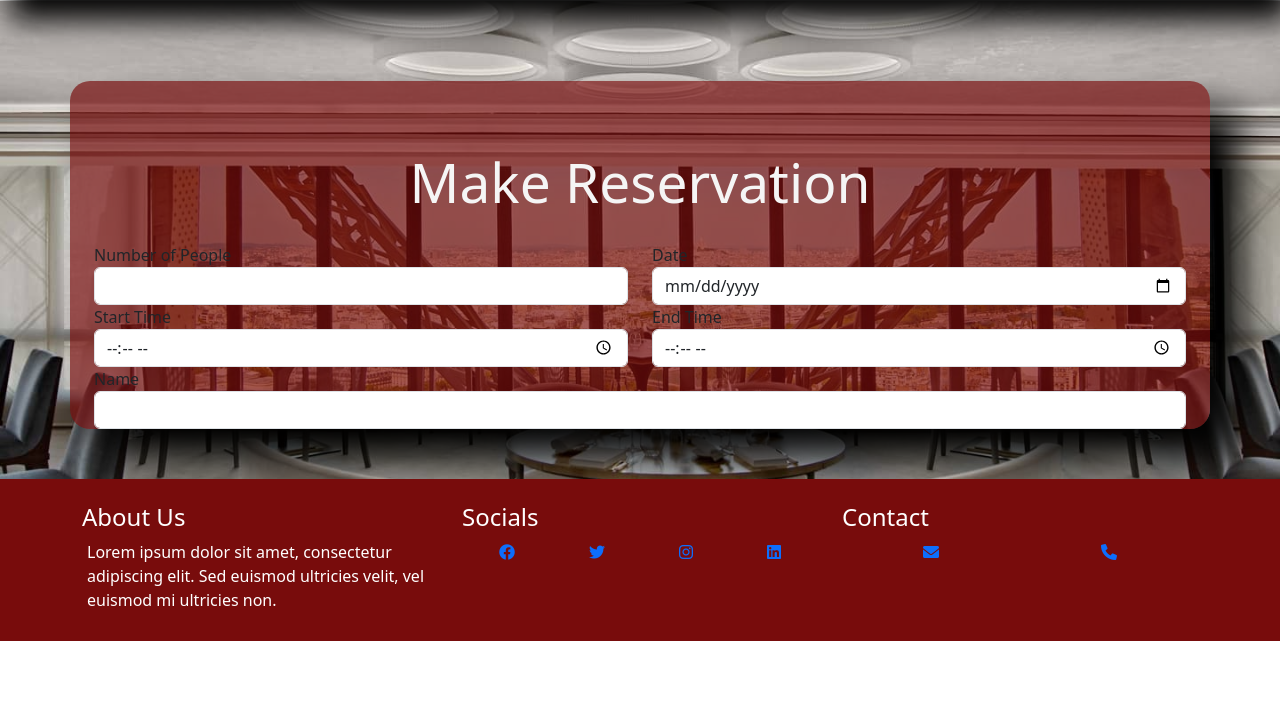
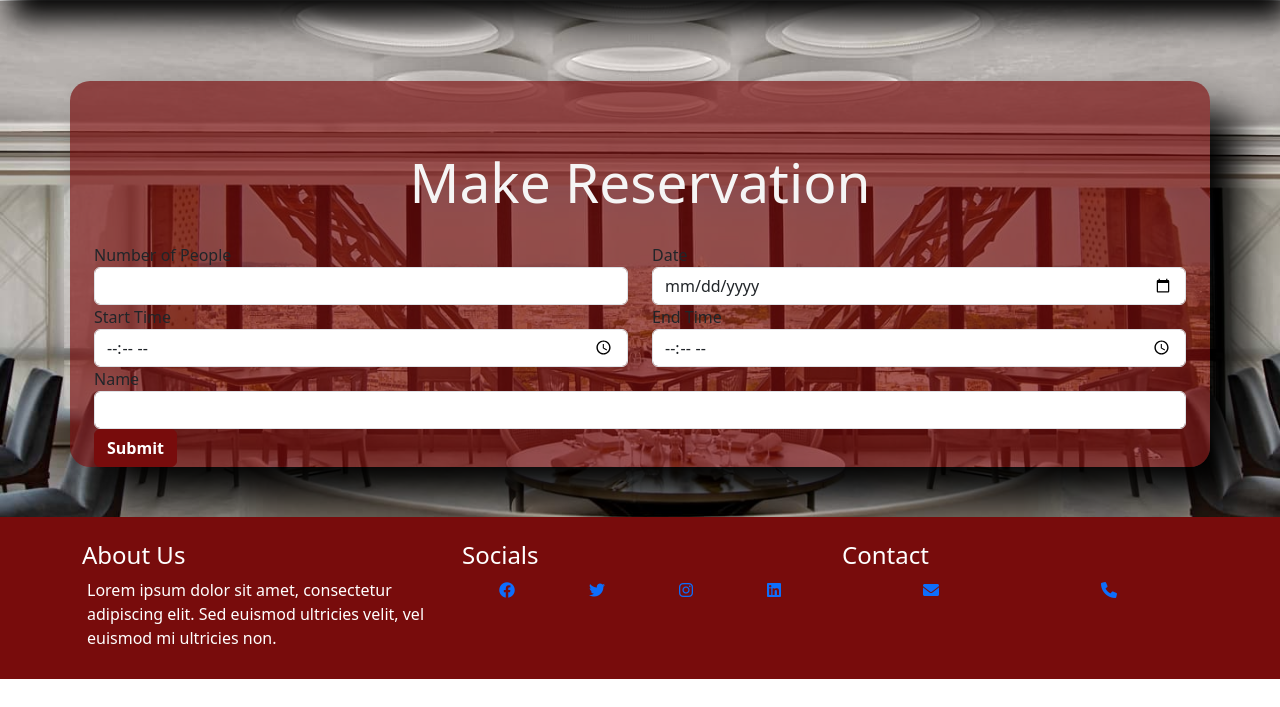
Before and after one commit to Mohamedaliabdikarim/RBS, a Django app: page /make_reservation/ in a window 1280 px wide. Shown: the part 58-765 px from the top of the page. Run offline with Django 5.2, Linux system fonts and the light colour scheme; a user stored in the database is signed in.

Commit message:
added sumbit button tor reservtion

```diff
--- a/booking/templates/make_reservation.html
+++ b/booking/templates/make_reservation.html
@@ -1,7 +1,5 @@
 {% extends 'base.html' %}
 {% block content %}
-
-
 <section class="full">
     <div class="container containerr">
 
@@ -44,9 +42,10 @@
             <input type="text" class="form-control" id="name" name="name" required>
         </div>
 
+        <button type="submit" class="btn btn-primary">Submit</button>
+    </form>
 </div>
 </div>
 </div>
 </section>
-
-{% endblock %}
+{% endblock content %}
```
Also changed, not shown: db.sqlite3.
